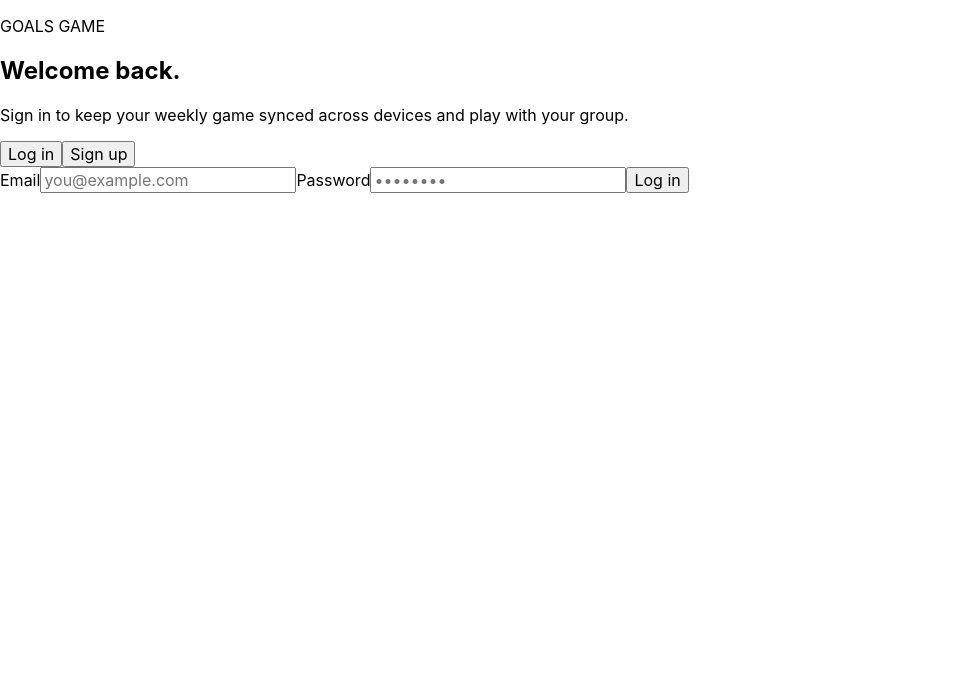
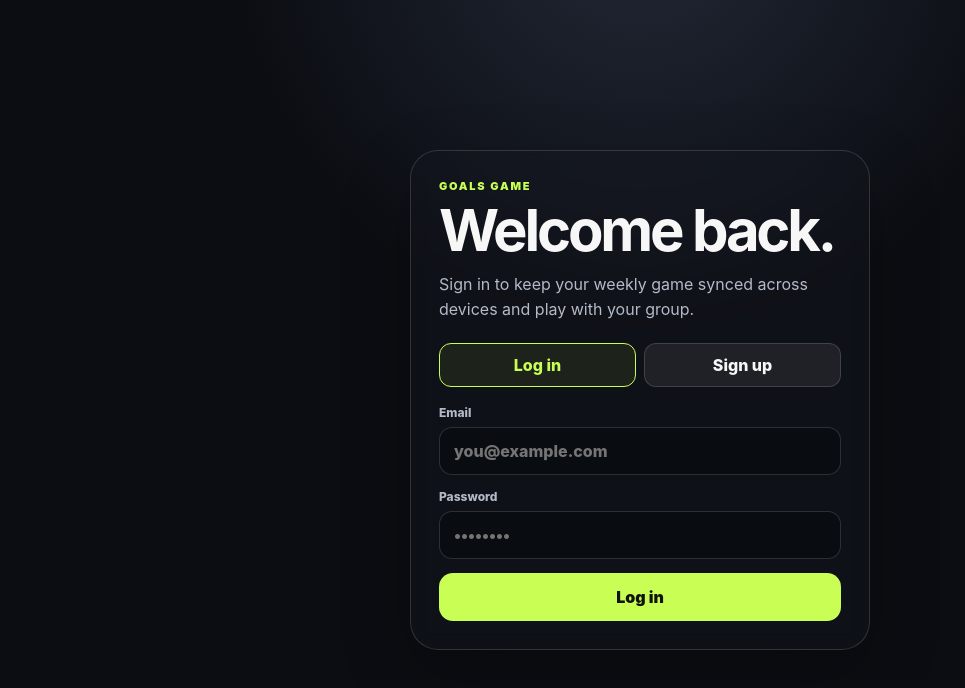
Before and after one commit to Csantos07/goals-game, a Next.js app: page / in a window 1280 px wide. Shown: the top 688 px of the page, without its empty margins (0-965 px from the left). Built offline with nearby package versions, Linux system fonts and the light colour scheme; no server answers.

Commit message:
Style auth and multiplayer setup screens

```diff
--- a/app/globals.css
+++ b/app/globals.css
@@ -431,3 +431,30 @@ button:focus-visible,input:focus-visible{outline:2px solid var(--accent);outline
   .backgroundThemeGrid{grid-template-columns:repeat(2,minmax(0,1fr))}
   .backgroundTheme{min-height:78px}
 }
+
+
+/* Supabase auth + multiplayer setup */
+.authShell{min-height:100vh;display:grid;place-items:center;padding:28px 18px;background:radial-gradient(circle at 50% -10%,#222836 0,#0b0d12 38%);color:#f7f7f8}
+.authCard{width:min(460px,100%);padding:28px;border:1px solid rgba(255,255,255,.14);border-radius:28px;background:rgba(21,24,33,.38);backdrop-filter:blur(10px);-webkit-backdrop-filter:blur(10px);box-shadow:0 24px 70px rgba(0,0,0,.22)}
+.authEyebrow{margin:0 0 10px;color:#c9ff54;font-size:11px;font-weight:900;letter-spacing:.16em}
+.authCard h1{margin:0;font-size:clamp(38px,10vw,58px);line-height:.95;letter-spacing:-.055em}
+.authIntro{margin:14px 0 22px;color:#b4bac7;line-height:1.55}
+.authTabs{display:grid;grid-template-columns:1fr 1fr;gap:8px;margin-bottom:18px}
+.authTabs button,.authSecondary{border:1px solid rgba(255,255,255,.15);background:rgba(255,255,255,.07);color:#f7f7f8;border-radius:12px;padding:11px 13px;font-weight:800;cursor:pointer}
+.authTabs button.selected{border-color:#c9ff54;color:#c9ff54;background:rgba(201,255,84,.08)}
+.authForm,.groupSetupBlock{display:grid;gap:14px}
+.authForm label,.groupSetupBlock label{display:grid;gap:7px;color:#b4bac7;font-size:12px;font-weight:800}
+.authForm input,.groupSetupBlock input{width:100%;border:1px solid rgba(255,255,255,.14);background:rgba(7,9,14,.42);color:#fff;border-radius:13px;padding:13px 14px;font-size:16px}
+.authPrimary{border:0;border-radius:14px;background:#c9ff54;color:#10120c;padding:14px 16px;font-weight:900;cursor:pointer}
+.authPrimary:disabled,.authSecondary:disabled{opacity:.55;cursor:not-allowed}
+.authMessage{margin:0;color:#d8dce4;font-size:13px;line-height:1.5}
+.groupSetupCard h2{margin:0;font-size:18px}
+.groupDivider{display:flex;align-items:center;gap:12px;margin:20px 0;color:#777f8f;font-size:12px}
+.groupDivider::before,.groupDivider::after{content:"";height:1px;flex:1;background:rgba(255,255,255,.12)}
+.sessionBar{position:relative;z-index:12;width:min(720px,calc(100% - 36px));margin:12px auto -4px;display:flex;justify-content:space-between;align-items:center;gap:12px;padding:10px 12px;border:1px solid rgba(255,255,255,.12);border-radius:16px;background:rgba(11,13,18,.56);color:#f7f7f8;backdrop-filter:blur(10px);-webkit-backdrop-filter:blur(10px)}
+.sessionBar>div:first-child{display:grid;gap:2px}
+.sessionBar strong{font-size:13px}.sessionBar span{color:#9ca3af;font-size:11px}
+.sessionBarActions{display:flex;align-items:center;gap:8px}
+.sessionBar code{padding:6px 8px;border-radius:9px;background:rgba(255,255,255,.08);color:#c9ff54;font-size:11px}
+.sessionBar button{border:1px solid rgba(255,255,255,.14);background:transparent;color:#fff;border-radius:10px;padding:8px 10px;font-weight:800;cursor:pointer}
+@media(max-width:520px){.authCard{padding:22px}.sessionBar{align-items:flex-start}.sessionBarActions{flex-direction:column;align-items:flex-end}}
```
